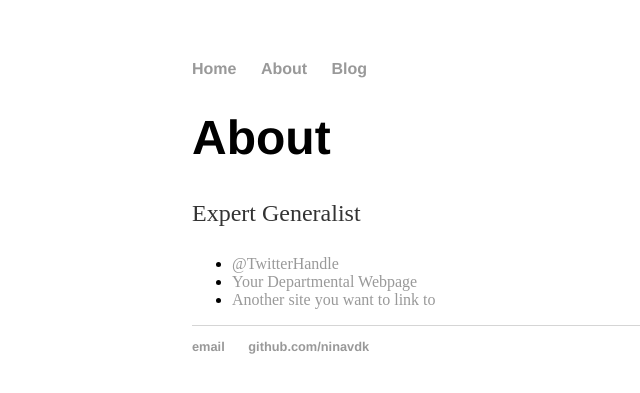
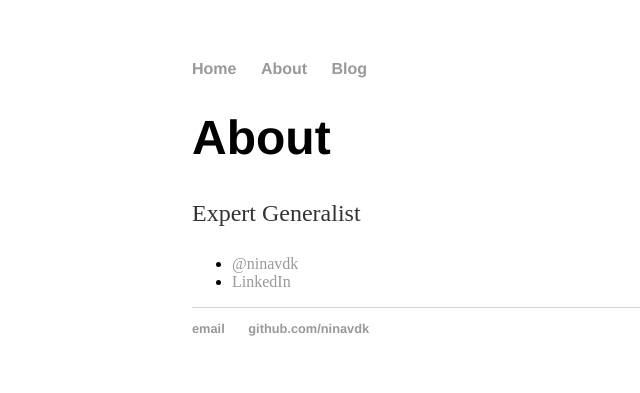
Before and after one commit to Ninavdk/ninavdk.github.io, a Jekyll site: the page built from about/index.html, in a window 1280 px wide. Shown: the top 393 px of the page, without its empty margins (0-640 px from the left). Built offline with Jekyll 4.4.1, drawn with Linux system fonts in a browser that asks for light colours.

Commit message:
Update index.html

```diff
--- a/about/index.html
+++ b/about/index.html
@@ -8,8 +8,7 @@ title: About ninavdk
 			<p>Expert Generalist</p>
 
 			<ul class="contacts">
-				<li><a href="#">@TwitterHandle</a></li>
-				<li><a href="#">Your Departmental Webpage</a></li>
-				<li><a href="#">Another site you want to link to</a></li>
+				<li><a href="#">@ninavdk</a></li>
+				<li><a href="https://au.linkedin.com/in/ninavdk">LinkedIn</a></li>
 				</ul>
 		</div>
```
